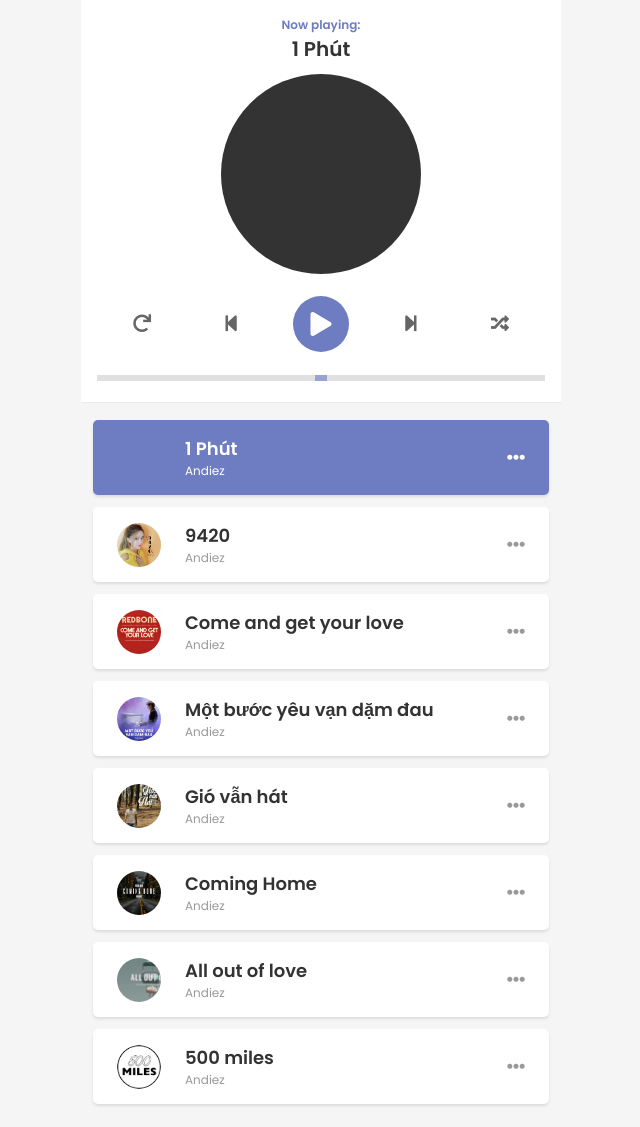
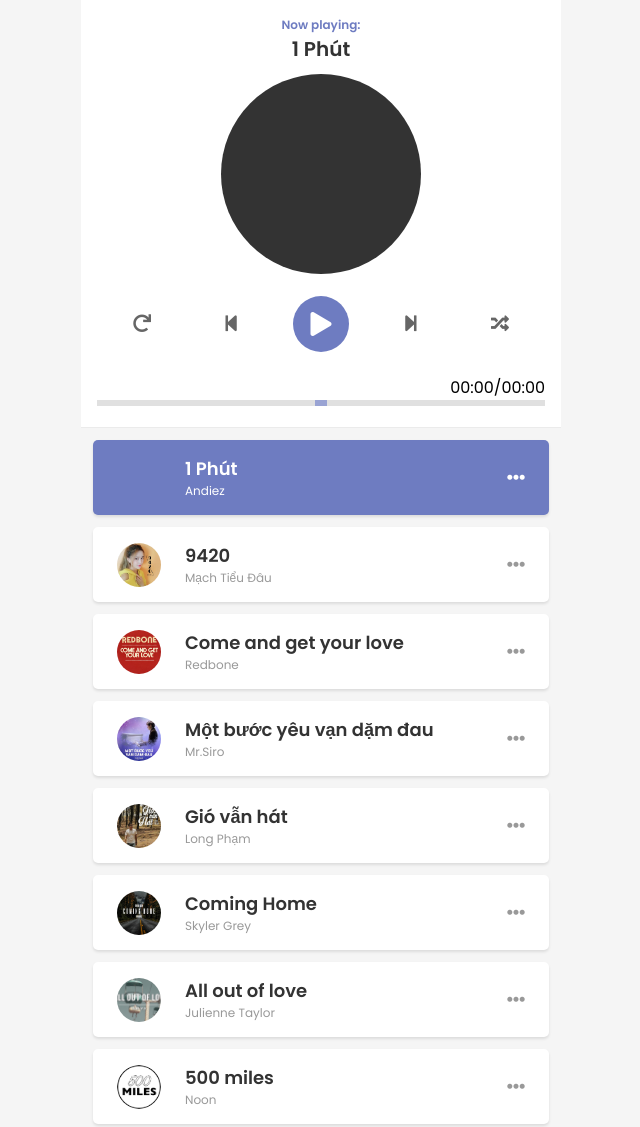
Before and after one commit to makalazer/Music-player-sample, a plain HTML site: page index.html in a window 1280 px wide. Shown: the whole page, without its empty margins (319-959 px from the left). Drawn offline with Linux system fonts and the light colour scheme.

Commit message:
update Timer

```diff
--- a/assets/css/style.css
+++ b/assets/css/style.css
@@ -131,7 +131,7 @@
 
 /* PLAYLIST */
 .playlist {
-    margin-top: 408px;
+    margin-top: 428px;
     padding: 12px;
 }
 
@@ -164,6 +164,7 @@
     height: 44px;
     border-radius: 50%;
     background-size: cover;
+    background-position: center ;
     margin: 0 8px;
 }
 
@@ -187,3 +188,12 @@
     color: #999;
     font-size: 18px;
 }
+.timer {
+    display: flex;
+    justify-content: flex-end;
+
+}
+.timer span{
+  font-size:16px;
+  transform: translateY(12px);
+}
--- a/assets/js/main.js
+++ b/assets/js/main.js
@@ -19,6 +19,8 @@ const prevBtn = $(".btn-prev");
 const randomBtn = $(".btn-random");
 const repeatBtn = $(".btn-repeat");
 const playlist = $(".playlist");
+const timerDuration = $("#timer-duration");
+const timerCurrent = $("#timer-current");
 const app = {
     isPlaying: false,
     isRandom: false,
@@ -41,43 +43,43 @@ const app = {
         },
         {
             name: "9420",
-            singers: "Andiez",
+            singers: "Mạch Tiểu Đâu",
             path: "/Music/songs/song2.flac",
             img: "/Music/thumbnail/song2.jpg",
         },
         {
             name: "Come and get your love",
-            singers: "Andiez",
+            singers: "Redbone",
             path: "/Music/songs/song3.flac",
             img: "/Music/thumbnail/song3.jpg",
         },
         {
             name: "Một bước yêu vạn dặm đau",
-            singers: "Andiez",
+            singers: "Mr.Siro",
             path: "/Music/songs/song4.flac",
             img: "/Music/thumbnail/song4.jpg",
         },
         {
             name: "Gió vẫn hát",
-            singers: "Andiez",
+            singers: "Long Phạm",
             path: "/Music/songs/song5.flac",
             img: "/Music/thumbnail/song5.jpg",
         },
         {
             name: "Coming Home",
-            singers: "Andiez",
+            singers: "Skyler Grey",
             path: "/Music/songs/song6.flac",
             img: "/Music/thumbnail/song6.jpg",
         },
         {
             name: "All out of love",
-            singers: "Andiez",
+            singers: "Julienne Taylor",
             path: "/Music/songs/song7.flac",
             img: "/Music/thumbnail/song7.jpg",
         },
         {
             name: "500 miles",
-            singers: "Andiez",
+            singers: "Noon",
             path: "/Music/songs/song8.flac",
             img: "/Music/thumbnail/song8.png",
         },
@@ -121,19 +123,21 @@ const app = {
             CDthumbAnimation.play();
         };
         // Seek input
-        Seeking.onchange = function () {
+        Seeking.oninput = function () {
             audio.currentTime = (this.value * audio.duration) / 100;
         };
-        Seeking.ontouchstart = function () {
-            _this.isSeeking = true;
-        };
-        Seeking.ontouchend = function () {
-            _this.isSeeking = false;
+        audio.onloadeddata = function () {
+            Seeking.value = 0;
+            let mins = Math.floor(audio.duration/60);
+            let secs = Math.floor(audio.duration%60);
+            if (secs < 10) {
+                secs = '0' + String(secs);
+              }
+            timerDuration.innerHTML = `/${mins}:${secs}`;
+            _this.updateTimer();
         };
         audio.ontimeupdate = function () {
-            if (!_this.isSeeking) {
-                Seeking.value = (audio.currentTime / audio.duration) * 100;
-            }
+            Seeking.value = (audio.currentTime / audio.duration) * 100;
         };
         //Next/Prev Song
         nextBtn.onclick = function () {
@@ -172,17 +176,17 @@ const app = {
             audio.play();
         };
         // Click song on playlist
-        playlist.onclick= function (e) {
-            let inPlaySong = e.target.closest('.song:not(.active');
-            if ( inPlaySong && !e.target.closest('.option')){
+        playlist.onclick = function (e) {
+            let inPlaySong = e.target.closest(".song:not(.active");
+            if (inPlaySong && !e.target.closest(".option")) {
                 _this.currentIndex = Number(inPlaySong.dataset.index);
                 _this.loadCurrentSong();
                 audio.play();
             }
-        }
+        };
     },
     render: function () {
-        const htmls = this.songs.map((song,index) => {
+        const htmls = this.songs.map((song, index) => {
             return `
                 <div class="song" data-index="${index}">
                     <div class="thumb" style="background-image: url('.${song.img}')" >
@@ -225,7 +229,7 @@ const app = {
     loadCurrentSong: function () {
         heading.textContent = this.currentSong.name;
         cdThumb.style.backgroundImage = `url(".${this.currentSong.img}")`;
-        audio.src = '.'+this.currentSong.path;
+        audio.src = "." + this.currentSong.path;
         this.activeCurrentSong();
         this.scrollActiveSong();
     },
@@ -254,6 +258,16 @@ const app = {
         let activeSong = AllSong[this.currentIndex];
         activeSong.classList.add("active");
     },
+    updateTimer: function () {
+        setInterval(function() {
+            let mins = Math.floor(audio.currentTime / 60);
+            let secs = Math.floor(audio.currentTime % 60);
+            if (secs < 10) {
+              secs = '0' + String(secs);
+            }
+            timerCurrent.innerHTML =`${mins}:${secs}`; ;
+          }, 1000)
+    },
     start: function () {
         this.render();
         this.defineProperties();
--- a/index.html
+++ b/index.html
@@ -51,8 +51,11 @@
           <i class="fas fa-random"></i>
         </div>
       </div>
-
-      <input id="progress" class="progress" type="range" value="0" step="0.1" min="0" max="100">
+      <div class="timer">
+        <span id="timer-current"> 00:00</span>
+        <span id="timer-duration">/00:00</span>
+      </div>
+      <input id="progress" class="progress" type="range" value="0" step="1" min="0" max="100">
 
       <audio id="audio" src=""></audio>
     </div>
@@ -76,4 +79,5 @@
   <!-- Design from: https://static.collectui.com/shots/3671744/musicloud-revolutionary-app-for-music-streaming-large -->
 </body>
 <script src="./assets/js/main.js"></script>
+
 </html>
```
Lines whose indentation alone changed are shown as unchanged.
